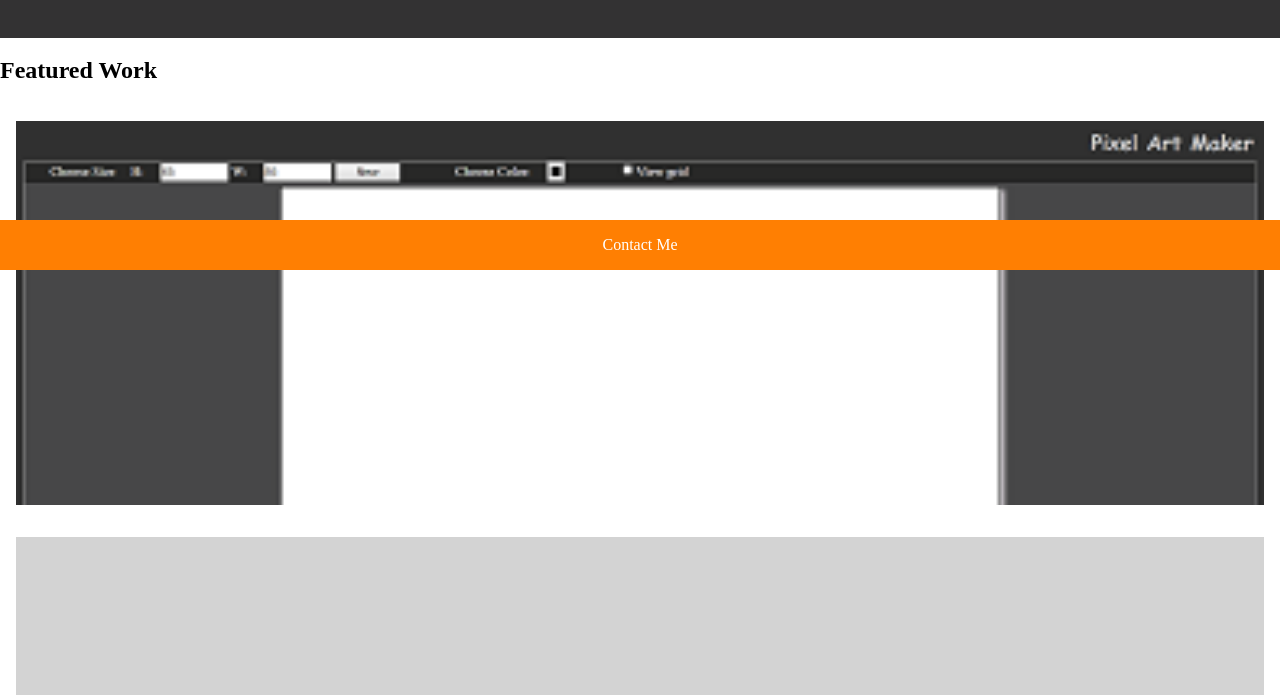
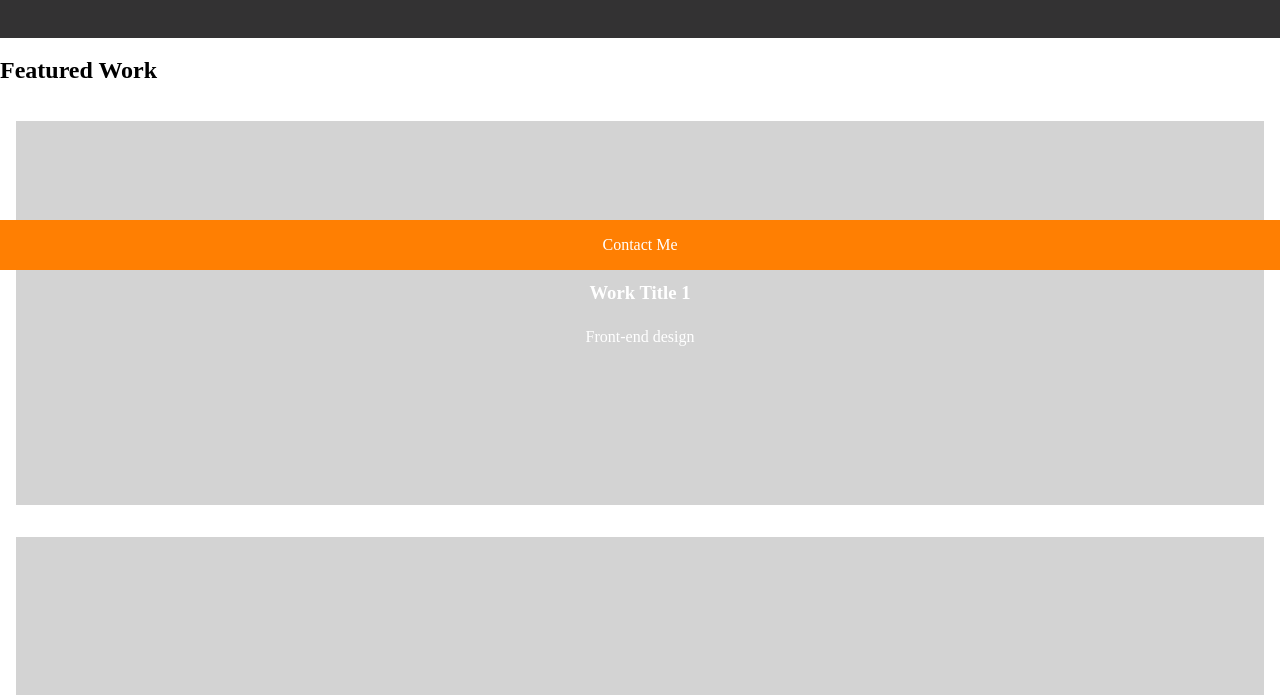
Before and after one commit to djackcu/portfolio, a plain HTML site: page index.html in a window 1280 px wide. Shown: the part 530-1225 px from the top of the page. Drawn offline with Linux system fonts and the light colour scheme.

Commit message:
no image in portfolio

```diff
--- a/asset/css/main.css
+++ b/asset/css/main.css
@@ -63,7 +63,8 @@
 }
 
 #work1 {
-    background-image: url(../img/pixel_project.png);
+    background-color: lightgrey;
+    /*background-image: url(../img/pixel_project.png);*/
 }
 
 #work2,
```
